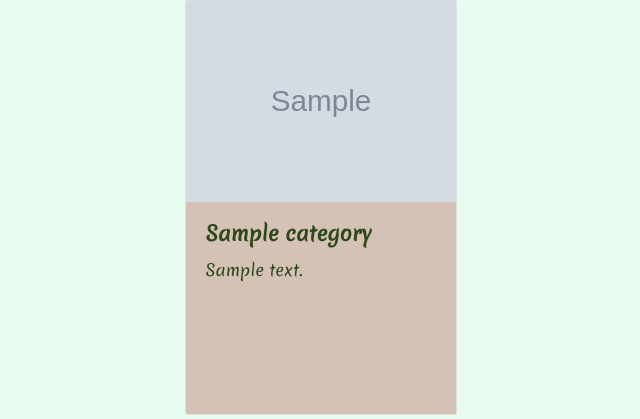
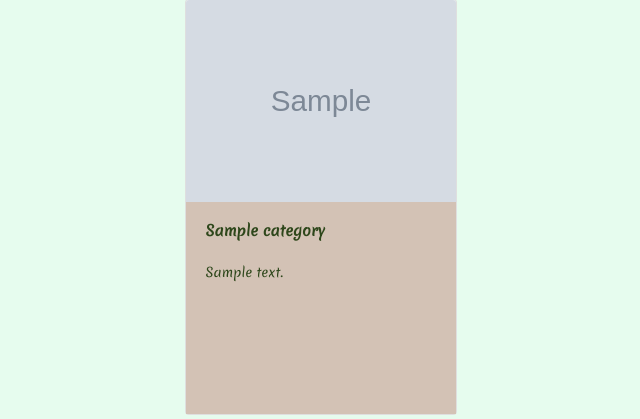
Before and after one commit to rikval/Associa-Lyon, a Symfony app: template templates/home/home.html.twig in a window 1280 px wide. Shown: the part 615-1034 px from the top of the page, without its empty margins (177-817 px from the left). Run offline with Twig, Linux system fonts and the light colour scheme; the template is opened without the code that fills it: most values are stand-ins (such as "Sample title", 1, 10 or a date in 2020); grey boxes marked "Sample" are stand-in pictures; some libraries are stand-ins or nearby versions.

Commit message:
croptext

```diff
--- a/templates/home/home.html.twig
+++ b/templates/home/home.html.twig
@@ -44,8 +44,9 @@
                 <div class="card" style="width: 17rem; height: 26rem;">
                     <img src="../dist/img/categorie/{{ categorie.img }}" class="card-img-top" alt="{{ categorie.titre }}">
                     <div class="card-body" id="amap" style="background-color: #D3C2B5;">
-                        <h5 class="card-title"><strong>{{ categorie.titre }}</strong></h5>
-                        <p class="card-text">{{ categorie.description }}</p>
+                        <h5 class="card-title mb-4" style="font-size: 0.9em;"><strong>{{ categorie.titre }}</strong></h5>
+                        <p class="card-text" style="font-size: 0.8em;">{{ categorie.description|length > 160 ?
+        categorie.description|slice(0, 160) ~ '...' : categorie.description }}</p>
                     </div>
                 </div>
                 </a>
@@ -57,7 +58,6 @@
         </div>
 
 
-
 </main>
 
 {% endblock %}
```
